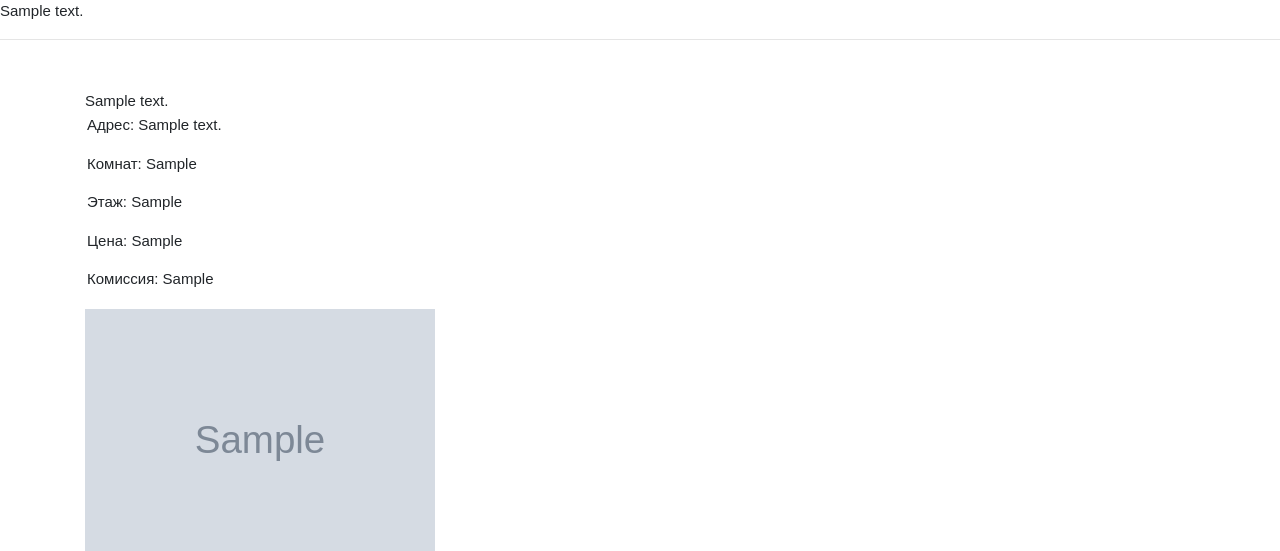
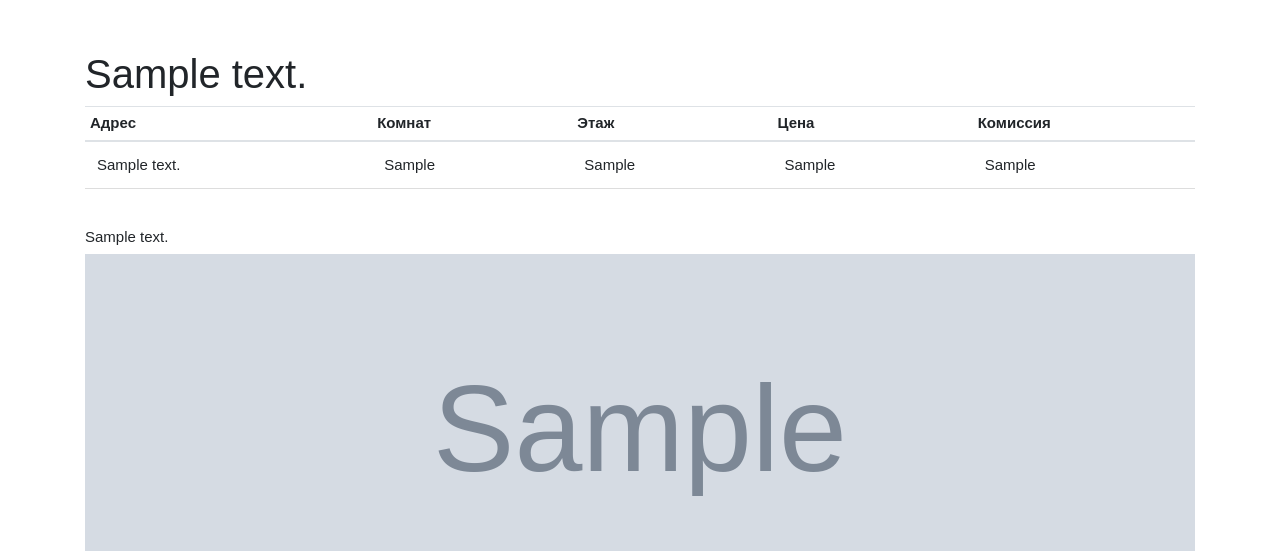
Before and after one commit to EvgenyEysner/ScraperCian, a Django app: template cian/templates/cian/report.html in a window 1280 px wide. Shown: the top 551 px of the page. Run offline with Django 3.2, Linux system fonts and the light colour scheme; the template is opened without the code that fills it: values that come from a table or form of the project are taken from there, others are empty; tables that the repository leaves empty hold one stand-in row (values such as "Sample post"); grey boxes marked "Sample" are stand-in pictures; some libraries are stand-ins or nearby versions; some web fonts are replaced; grey boxes are pictures that could not be loaded.

```diff
--- a/cian/signals.py
+++ b/cian/signals.py
@@ -41,7 +41,6 @@ def save_data(apartments_list):  # save the scraped data to the database
             for image in ap['photos']:
                 im = Image()
                 pic = urllib.request.urlretrieve(image)[0] # download images
-
                 im.img.save(image, File(open(pic, 'rb'))) # save images to media directory
                 im.apartment_id = apartment.pk
                 im.save()
--- a/cian/templates/cian/report.html
+++ b/cian/templates/cian/report.html
@@ -1,6 +1,5 @@
 <!DOCTYPE html>
 <html lang="ru">
-{% load static %}
 <head>
   <!-- Required meta tags -->
   <meta http-equiv="Content-Type" content="text/html; charset=utf-8" />
@@ -12,26 +11,27 @@
   <link href="{% static 'css/cropper.css' %}" rel="stylesheet" />
   <title>{{ apartment.address }}</title>
   {% block style %}{% endblock style %}
-  <style>
+    <style type="text/css">
+
       @page {
         size: a4 portrait;
-      margin: 1cm;
+        /* @frame header_frame {
+            -pdf-frame-content: header_content;
+            left: 50pt; width: 512pt; top: 20pt; height: 40pt;
+        } */
+        @frame content_frame {          /* Content Frame */
+            left: 50pt; width: 512pt; top: 50pt; height: 632pt;
+        }
+        @frame footer_frame {           /* Another static Frame */
+            -pdf-frame-content: footer_content;
+            left: 50pt; width: 512pt; top: 772pt; height: 20pt;
+        }
+    }
 
       @font-face {
         font-family: "Arial";
         src: url("/static/fonts/ARIAL.TTF") format("truetype");
       }
-
-      @frame footer_frame {
-        /* Another static Frame */
-        -pdf-frame-content: footer_content;
-        left: 50pt;
-        width: 512pt;
-        top: 772pt;
-        height: 20pt;
-      }
-    }
-
     .table,
       td,
       th {
@@ -41,87 +41,106 @@
       }
 
     .table {
-      /* border-collapse: collapse; */
         width: 100%;
       }
 
     .table th,
       td {
-      padding: 2px;
+        padding: 5px;
         text-align: left;
       }
 
-    .list-group-item h3 {
+    .td {
+        word-break: inherit;
+      }
+
+    h3 {
       font-size: 1.2em;
       text-align: left;
     }
 
-    .list-group-item h4 {
+    h4 {
       font-size: 1em;
       text-align: left;
     }
 
-    .list-group-item h6 {
+    h6 {
       font-size: 1em;
       text-align: left;
       white-space: normal;
     }
 
+    p {
+        font-size: 1em;
+      }
+
     .table1 {
         width: 100%;
         max-width: 100%;
+        margin-bottom: 5px;
         background-color: #fff;
-      border: none;
-    }
-
-    .table1 p {
-      text-align: left;
-      font-size: 1em;
+        text-align: center;
       }
 
     .table1 td {
-      border: none;
+        border-bottom: 1px solid #ddd;
+        border-top: 1px solid #ddd;
       }
 
     body {
       font-family: "Arial";
       font-size: 15px;
     }
+    .image {
+      display: block;
+      position: relative;
+
+    }
     </style>
   </head>
-<html>
-
   <body>
-  {{ apartment.address }}
-  <hr>
     <div class="container">
-    {{ apartment.desc }}
+      <h1>{{ apartment.address }}</h1>
+        <table class="table">
+          <thead>
+            <tr>
+              <th>Адрес</th>
+              <th>Комнат</th>
+              <th>Этаж</th>
+              <th>Цена</th>
+              <th>Комиссия</th>
+            </tr>
+          </thead>
+          <tbody>
+            <tr>
+              <td>{{ apartment.address }}</td>
+              <td>{{ apartment.rooms }}</td>
+              <td>{{ apartment.floor }}</td>
+              <td>{{ apartment.price }}</td>
+              <td>{{ apartment.commission }}</td>
+            </tr>
+          </tbody>
+        </table>
+        <br>
+        <h6>{{ apartment.desc }}</h6>
+        {% for image in apartment.images.all %}
+        <div class="image">
+          <img src="{{image.img.path}}" width="100%" height="350" /></td>
+        </div>
+        {% endfor %}
         <table class="table1">
           <td>
+            <img src="{% static 'images/photo.jpg' %}" width="300" alt="logo" />
+          </td>
+          <td>
             <div class="list-group">
-          <p>Адрес: {{ apartment.address }}</p>
-          <p>Комнат: {{ apartment.rooms }}</p>
-          <p>Этаж: {{ apartment.floor }}</p>
-          <p>Цена: {{ apartment.price }}</p>
-          <p>Комиссия: {{ apartment.commission }}</p>
-        </div>
-      </td>
-    </table>
-    {% for image in apartment.images.all %}
-    <img src="{{image.img.path}}" width="350" style="float:left" />
-    <table class="table-image">
-      {% endfor %}
-    </table>
-    </table>
-    <table class="table">
-      <td><img src="{% static 'images/photo.jpg' %}" width="250" alt="logo" /></td>
-      <td>
               <br>
               <h4>Ведущий специалист департамента недвижимости Максим:</h4>
               <h4>Контактная информация:</h4>
               <h6>+7-958-687-86-25</h6>
               <h6>+7-926-404-99-97</h6>
               <h6><small class="text-muted">flat.realty@yandex.ru</small></h6>
+            </div>
           </td>
         </table>
         <div id="footer_content">
```
Also changed, not shown: cian/views.py (+17 -16 lines). Lines whose indentation alone changed are shown as unchanged.
